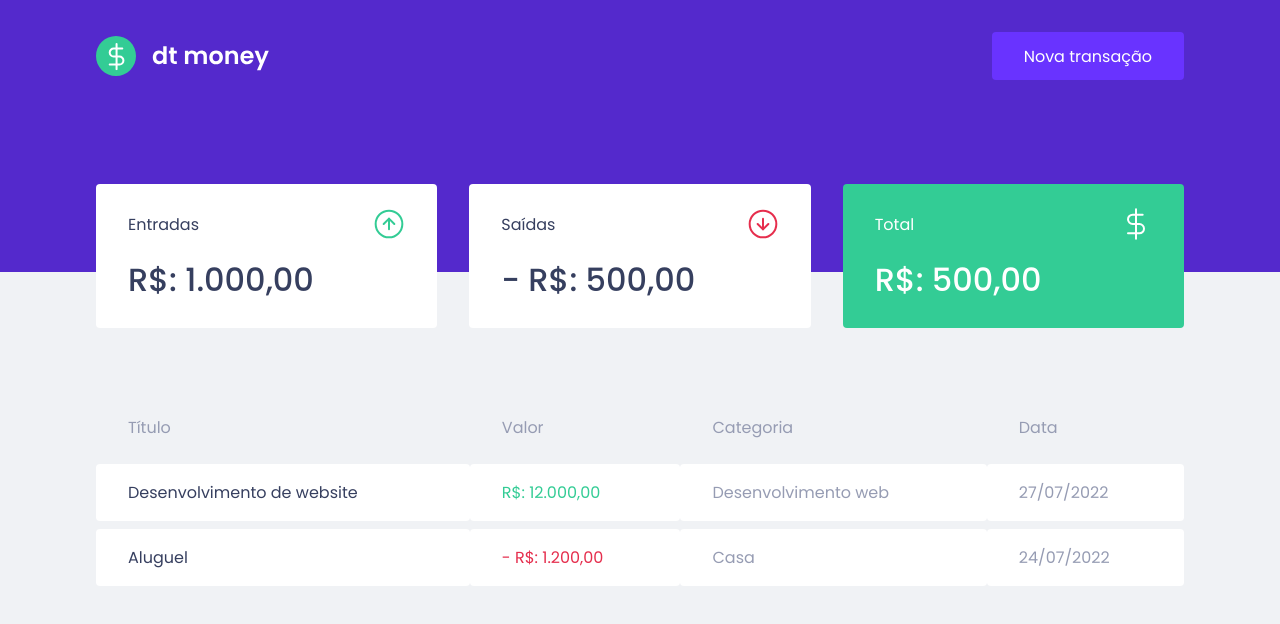
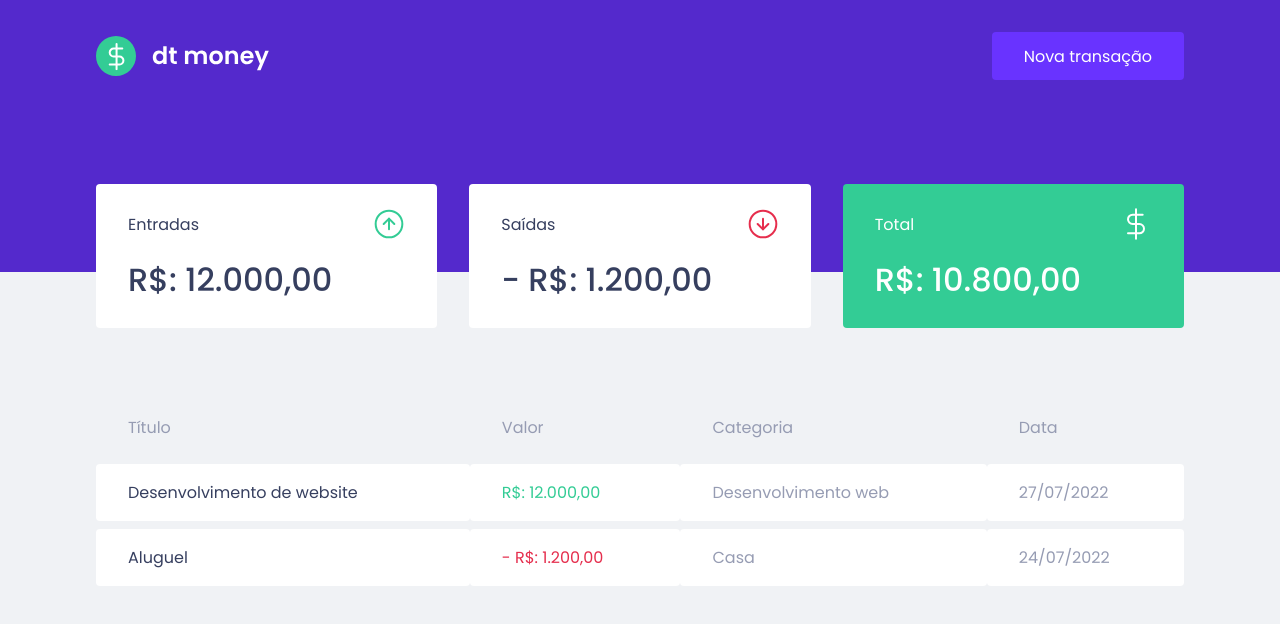
Before and after one commit to Jamez-Mayke/dtmoney, a React (Create React App) app: page / in a window 1280 px wide. Shown: the top 624 px of the page. Built offline with nearby package versions, Linux system fonts and the light colour scheme.

Commit message:
Alterando valores

```diff
--- a/src/components/Summary/index.tsx
+++ b/src/components/Summary/index.tsx
@@ -12,7 +12,7 @@ export function Summary() {
                     <p>Entradas</p>
                     <img src={incomeImg} alt="Entradas" />
                 </header>
-                <strong>R$: 1.000,00</strong>
+                <strong>R$: 12.000,00</strong>
             </div>
 
             <div>
@@ -20,7 +20,7 @@ export function Summary() {
                     <p>Saídas</p>
                     <img src={outcomeImg} alt="Saídas" />
                 </header>
-                <strong>- R$: 500,00</strong>
+                <strong>- R$: 1.200,00</strong>
             </div>
 
             <div className='highlight-background'>
@@ -28,7 +28,7 @@ export function Summary() {
                     <p>Total</p>
                     <img src={totalImg} alt="Saldo total" />
                 </header>
-                <strong>R$: 500,00</strong>
+                <strong>R$: 10.800,00</strong>
             </div>
         </Container>
     )
```
